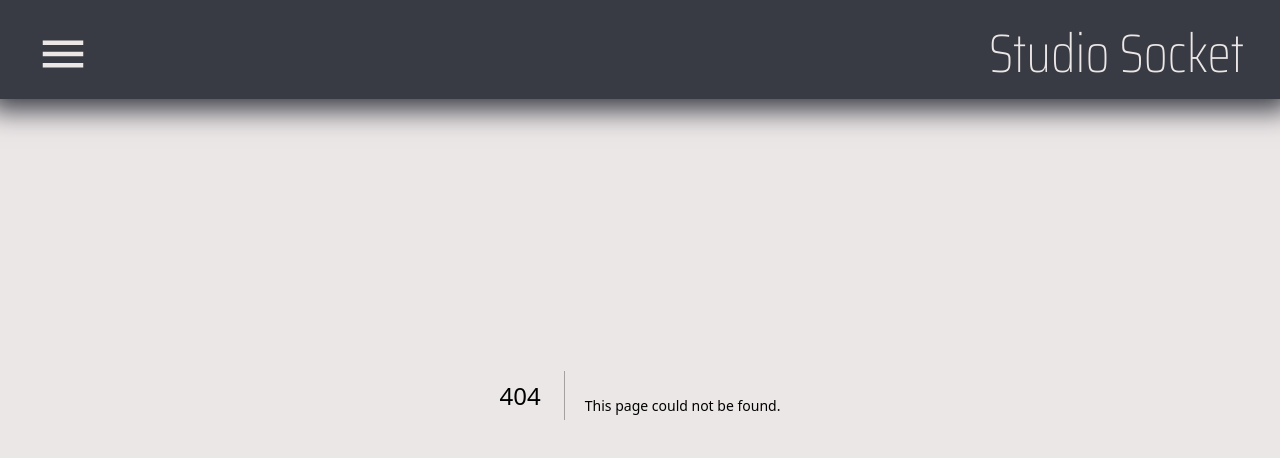
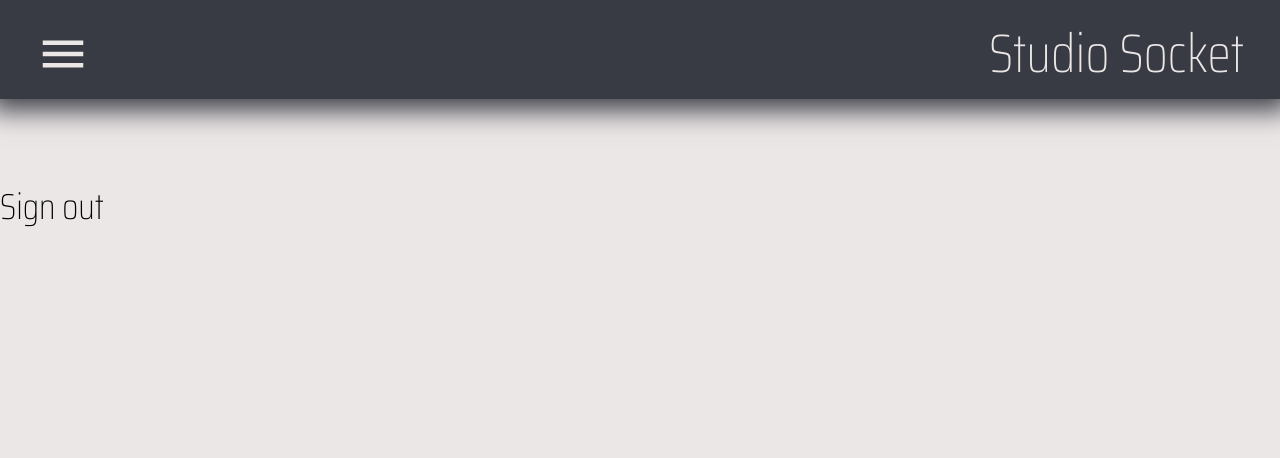
Before and after one commit to BernardCooley/studio-socket-next-13, a Next.js app: page /account in a window 1280 px wide. Before the commit this address had no page. Shown: the top 458 px of the page. Built offline with nearby package versions, Linux system fonts and the light colour scheme.

Commit message:
all pages

```diff
--- a/app/dashboard/page.tsx
+++ b/app/(protectedPages)/account/page.tsx
@@ -2,13 +2,13 @@
 
 import { signOut } from "next-auth/react";
 import React from "react";
-import CustomButton from "../../components/CustomButton";
+import CustomButton from "../../../components/CustomButton";
 
 interface Props {}
 
-const Dashboard = ({}: Props) => {
+const Account = ({}: Props) => {
     return (
-        <div className="mt-20">
+        <div className="">
             <CustomButton
                 label={"Sign out"}
                 type="submit"
@@ -18,4 +18,4 @@ const Dashboard = ({}: Props) => {
     );
 };
 
-export default Dashboard;
+export default Account;
--- /dev/null
+++ b/app/(protectedPages)/dashboard/page.tsx
@@ -0,0 +1,9 @@
+import React from "react";
+
+interface Props {}
+
+const Dashboard = ({}: Props) => {
+    return <div className="">Dashboard</div>;
+};
+
+export default Dashboard;
--- /dev/null
+++ b/app/(protectedPages)/devices/page.tsx
@@ -0,0 +1,9 @@
+import React from "react";
+
+interface Props {}
+
+const Devices = ({}: Props) => {
+    return <div className="">Devices</div>;
+};
+
+export default Devices;
--- /dev/null
+++ b/app/(protectedPages)/layout.tsx
@@ -0,0 +1,18 @@
+"use client";
+
+import Navigation from "../../components/Navigation";
+
+interface Props {
+    children: React.ReactNode;
+}
+
+const ProtectedLayout = ({ children }: Props) => {
+    return (
+        <div className="pt-20">
+            <Navigation />
+            {children}
+        </div>
+    );
+};
+
+export default ProtectedLayout;
--- /dev/null
+++ b/app/(protectedPages)/settings/page.tsx
@@ -0,0 +1,9 @@
+import React from "react";
+
+interface Props {}
+
+const Settings = ({}: Props) => {
+    return <div className="">Settings</div>;
+};
+
+export default Settings;
--- /dev/null
+++ b/app/(protectedPages)/studios/page.tsx
@@ -0,0 +1,9 @@
+import React from "react";
+
+interface Props {}
+
+const Studios = ({}: Props) => {
+    return <div className="">Studios</div>;
+};
+
+export default Studios;
--- a/app/layout.tsx
+++ b/app/layout.tsx
@@ -3,7 +3,6 @@
 import Head from "next/head";
 import "./globals.css";
 import { SessionProvider } from "next-auth/react";
-import Navigation from "../components/Navigation";
 
 interface Props {
     children: React.ReactNode;
@@ -13,11 +12,10 @@ export default function RootLayout({ children }: Props) {
     return (
         <html lang="en">
             <Head>
-                <title>My page title</title>
+                <title>Studio socket</title>
                 <meta name="viewport" />
             </Head>
             <SessionProvider>
-                <Navigation />
                 <body className="h-screen bg-primary-light font-default">
                     {children}
                 </body>
```
